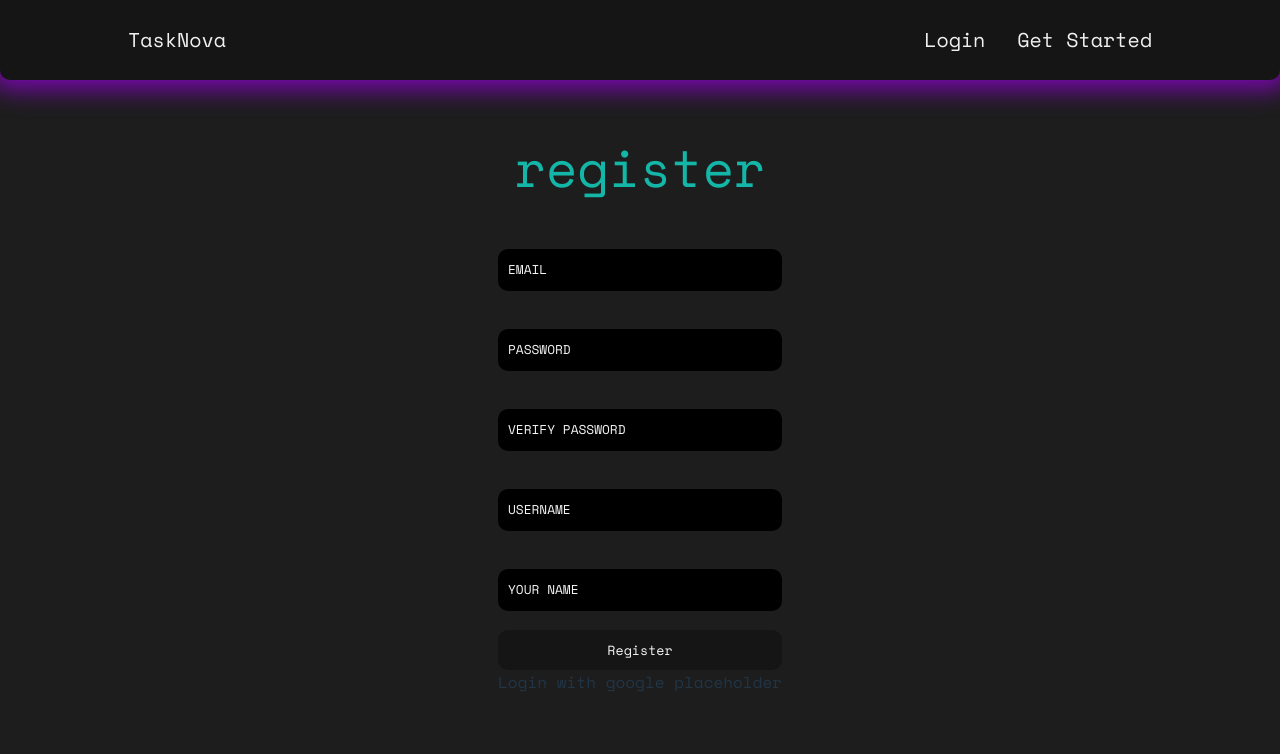
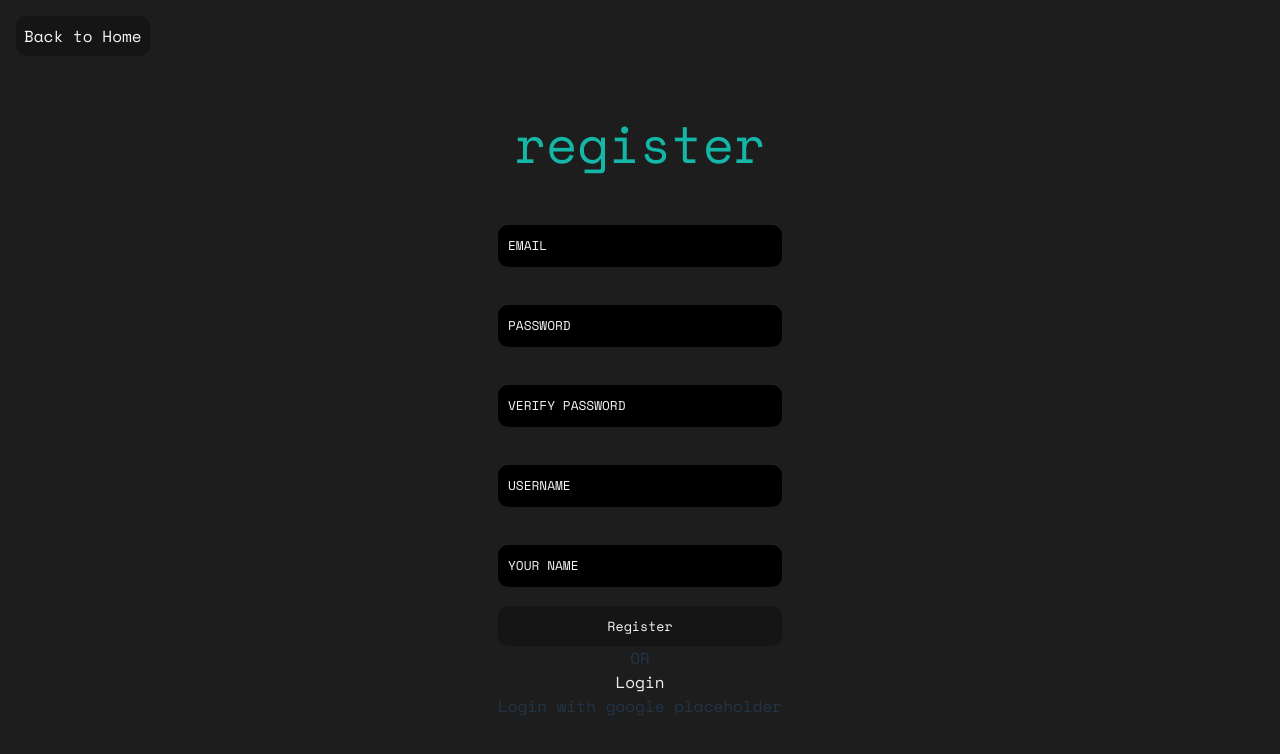
Before and after one commit to majocast/tasknova, a React (Vite) app in the folder frontend/: page /register in a window 1280 px wide. Shown: the top 754 px of the page. Built offline with nearby package versions, Linux system fonts and the light colour scheme.

Commit message:
added btns for login + register, + add nav hide

```diff
--- a/frontend/src/App.css
+++ b/frontend/src/App.css
@@ -124,6 +124,19 @@ nav div {
   border-top-right-radius: 50% 80px;
 }
 
+.home-button {
+  position: absolute;
+  top: 1rem;
+  left: 1rem;
+  padding: 0.5rem 0.5rem;
+  cursor: pointer;
+  color: whitesmoke;
+  border-radius: 10px;
+  border: none;
+  background: var(--background-secondary);
+  transition: 0.2s ease-in-out;
+}
+
 .creds-form {
   display: flex;
   flex-direction: column;
--- a/frontend/src/components/NavBar.tsx
+++ b/frontend/src/components/NavBar.tsx
@@ -1,11 +1,23 @@
 import React, { useState, useEffect } from 'react';
-import { Link } from 'react-router-dom';
+import { Link, useLocation } from 'react-router-dom';
 
 interface MyNavBarProps {
   user_id: number | null
 }
 
 const NavBar: React.FC<MyNavBarProps> = ({ user_id }) => {
+  const [hidden, setHidden] = useState<boolean>(false)
+  const location = useLocation();
+
+  useEffect(() => {
+    if(location.pathname === '/login' || location.pathname === '/register') {
+      setHidden(true);
+    } else {
+      setHidden(false);
+    }
+  }, [location.pathname])
+
+  if(hidden) return null;
 
   return (
     <>
--- a/frontend/src/pages/Credentials.tsx
+++ b/frontend/src/pages/Credentials.tsx
@@ -1,6 +1,6 @@
 import { useState } from 'react';
-import { useLocation, Location, useNavigate} from 'react-router-dom';
-import axios, {AxiosResponse} from 'axios';
+import { useLocation, Location, useNavigate, Link } from 'react-router-dom';
+import axios, { AxiosResponse } from 'axios';
 
 type UserType = number | null;
 
@@ -84,6 +84,7 @@ function Credentials({ userUpdate }: CredentialsProps) {
 
   return (
     <>
+      <Link to='/' className='home-button'>Back to Home</Link>
       <h1 className='creds-form-header'>{location.pathname === '/login' ? 'login' : 'register'}</h1>
       <form
         onSubmit={location.pathname === '/login' ? handleLogin : handleRegister}
@@ -109,7 +110,11 @@ function Credentials({ userUpdate }: CredentialsProps) {
           <label htmlFor='password' className='form-label'>password</label>
         </div>
         {location.pathname === '/login' ?
-          <button type='submit'>Login</button>
+          <>
+            <button type='submit'>Login</button>
+            <span>OR</span>
+            <Link to='/register'>Register</Link>
+          </>
           :
           <>
             <div className='form-group'>
@@ -142,6 +147,8 @@ function Credentials({ userUpdate }: CredentialsProps) {
               <label htmlFor='name' className='form-label'>your name</label>
             </div>
             <button type='submit'>Register</button>
+            <span>OR</span>
+            <Link to='/login'>Login</Link>
           </>
         }
       </form>
```
